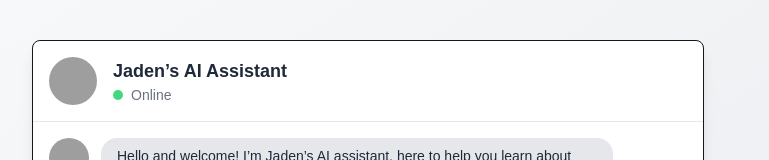
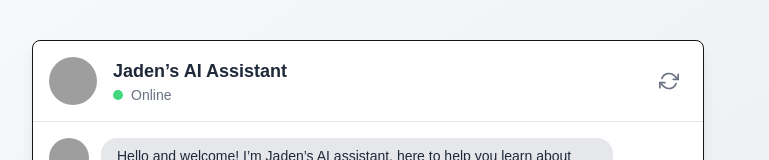
Before and after one commit to jadenS123/chatbot-frontend, a Next.js app: page / in a window 1280 px wide. Shown: the top 160 px of the page, without its empty margins (272-1041 px from the left). Built offline with nearby package versions, Linux system fonts and the light colour scheme; grey boxes are pictures that could not be loaded.

Commit message:
feat: Create a chat restart button

```diff
--- a/src/app/page.tsx
+++ b/src/app/page.tsx
@@ -64,6 +64,17 @@ export default function Home() {
   useEffect(() => {
     messagesEndRef.current?.scrollIntoView({ behavior: "smooth" });
   }, [messages]);
+
+
+  // --- NEW ---
+  // This function resets the chat to its initial state.
+  const handleRestart = () => {
+    setMessages([GREETING_MESSAGE]);
+    setConversationStage('greeting');
+    setInput(''); // Also clear the input field
+  };
+  // --- END NEW ---
+
 
   const handleSendMessage = async (e: React.FormEvent) => {
     e.preventDefault();
@@ -155,6 +166,20 @@ export default function Home() {
               <p className="text-sm text-gray-500">Online</p>
             </div>
           </div>
+
+          {/* --- NEW --- */}
+          {/* Restart button with an SVG icon */}
+          <button
+            onClick={handleRestart}
+            className="ml-auto p-2 rounded-full text-gray-500 hover:bg-gray-200 hover:text-gray-700 focus:outline-none focus:ring-2 focus:ring-gray-400"
+            aria-label="Restart conversation"
+          >
+            <svg xmlns="http://www.w3.org/2000/svg" width="20" height="20" viewBox="0 0 24 24" fill="none" stroke="currentColor" strokeWidth="2" strokeLinecap="round" strokeLinejoin="round">
+              <path d="M23 4v6h-6"/><path d="M1 20v-6h6"/><path d="M3.51 9a9 9 0 0 1 14.85-3.36L23 10M1 14l4.64 4.36A9 9 0 0 0 20.49 15"/>
+            </svg>
+          </button>
+          {/* --- END NEW --- */}
+
         </div>
 
         <div className="flex-grow p-4 overflow-y-auto">
```
